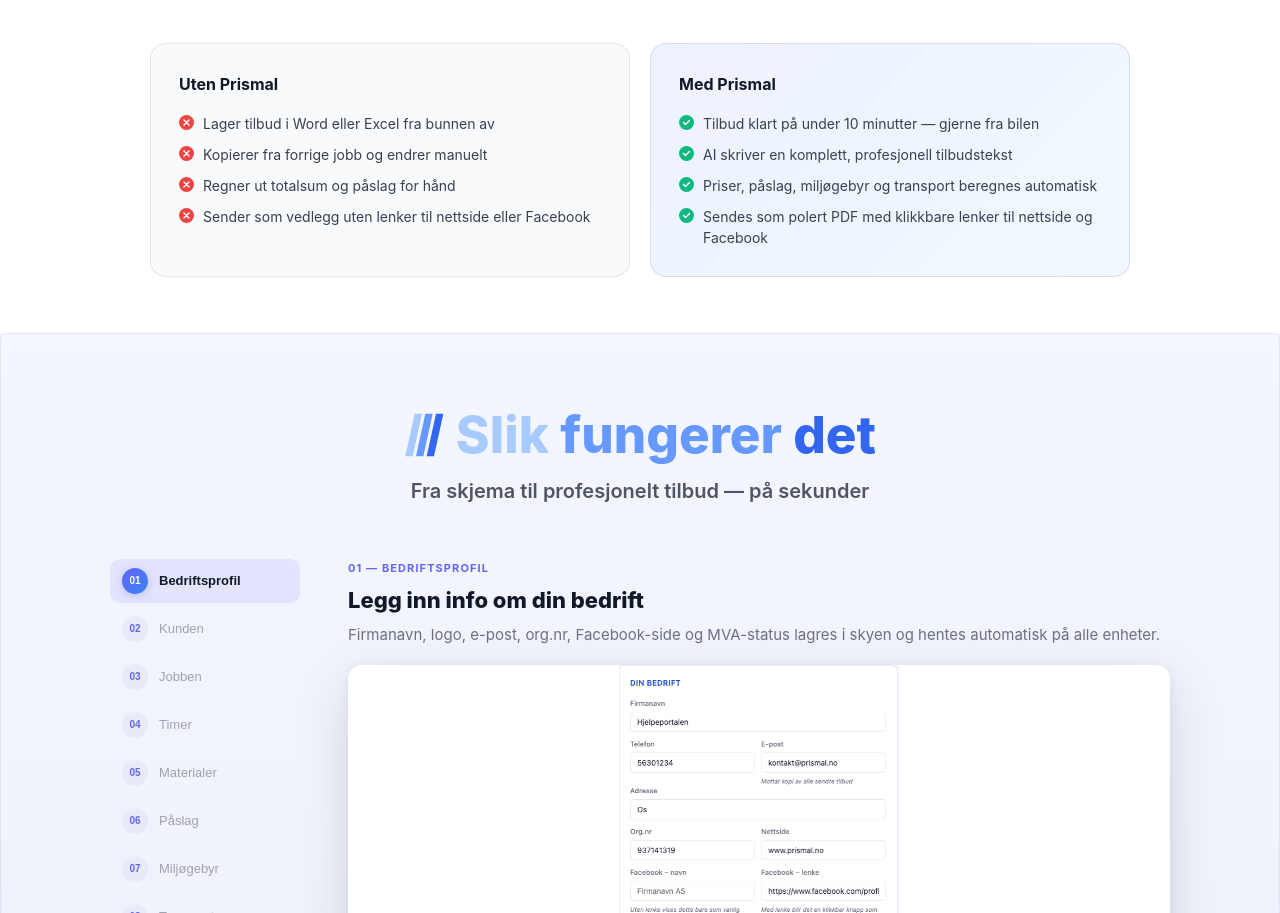
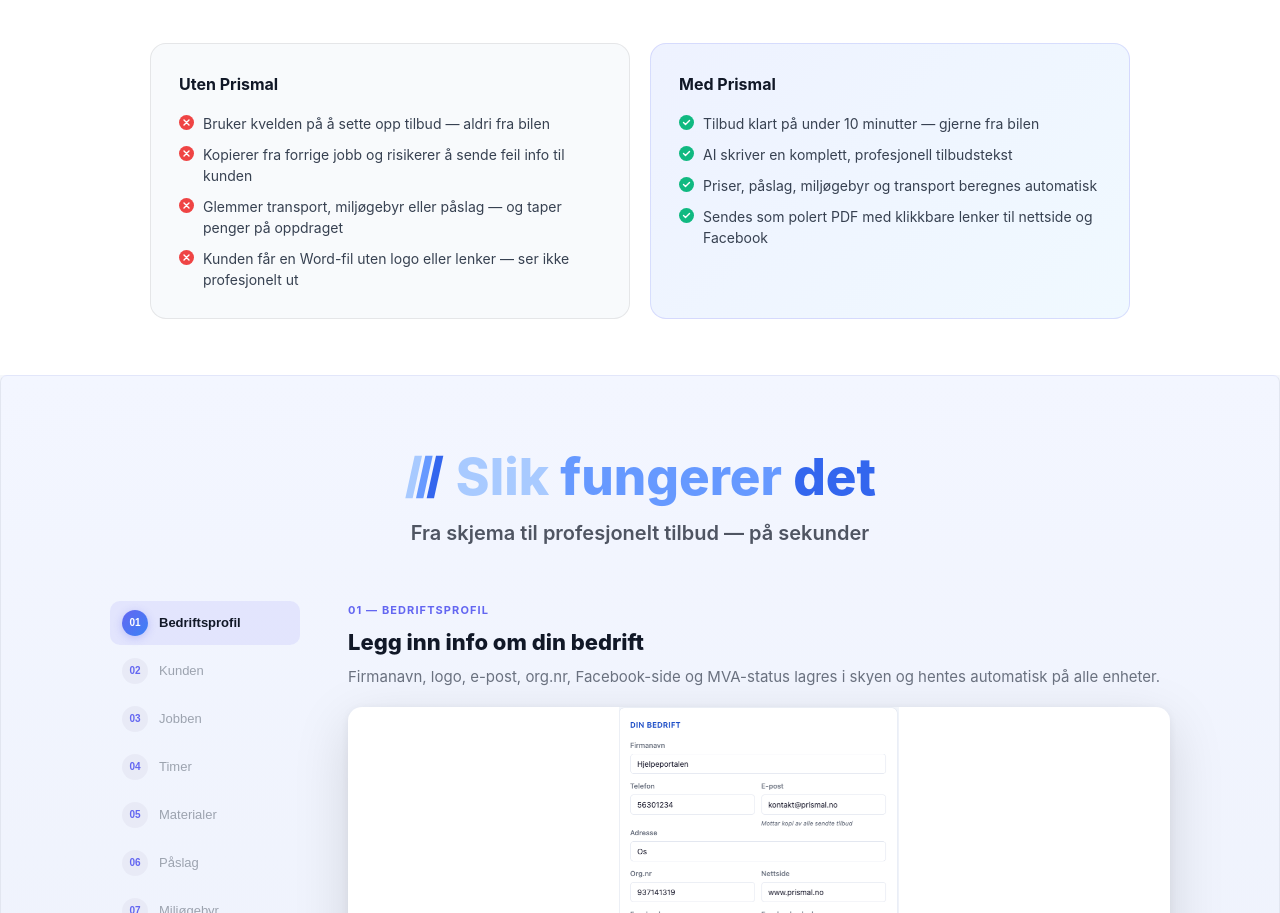
Before and after one commit to anderslura/Prismal, a React (Vite) app: page / in a window 1280 px wide. Shown: the part 2432-3345 px from the top of the page. Built offline with nearby package versions, Linux system fonts and the light colour scheme.

Commit message:
Uten Prismal: mer treffsikre smertepunkter for håndverkere

```diff
--- a/src/components/Landingsside.jsx
+++ b/src/components/Landingsside.jsx
@@ -439,10 +439,10 @@ export default function Landingsside({ onStart, onRegistrer }) {
             <div className="l2-fe-kort l2-fe-kort-for">
               <h3>Uten Prismal</h3>
               <ul className="l2-fe-liste l2-fe-liste-for">
-                <li>Lager tilbud i Word eller Excel fra bunnen av</li>
-                <li>Kopierer fra forrige jobb og endrer manuelt</li>
-                <li>Regner ut totalsum og påslag for hånd</li>
-                <li>Sender som vedlegg uten lenker til nettside eller Facebook</li>
+                <li>Bruker kvelden på å sette opp tilbud — aldri fra bilen</li>
+                <li>Kopierer fra forrige jobb og risikerer å sende feil info til kunden</li>
+                <li>Glemmer transport, miljøgebyr eller påslag — og taper penger på oppdraget</li>
+                <li>Kunden får en Word-fil uten logo eller lenker — ser ikke profesjonelt ut</li>
               </ul>
             </div>
             <div className="l2-fe-kort l2-fe-kort-etter">
```
